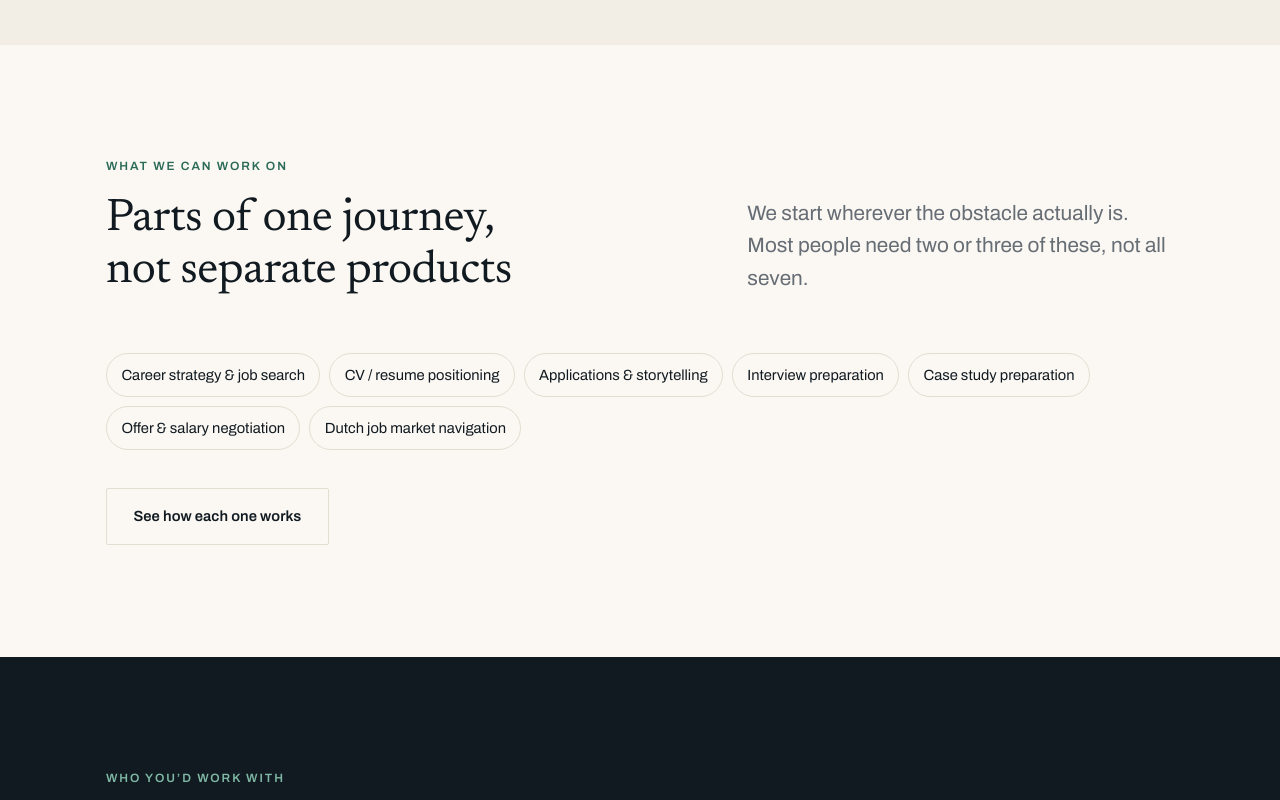
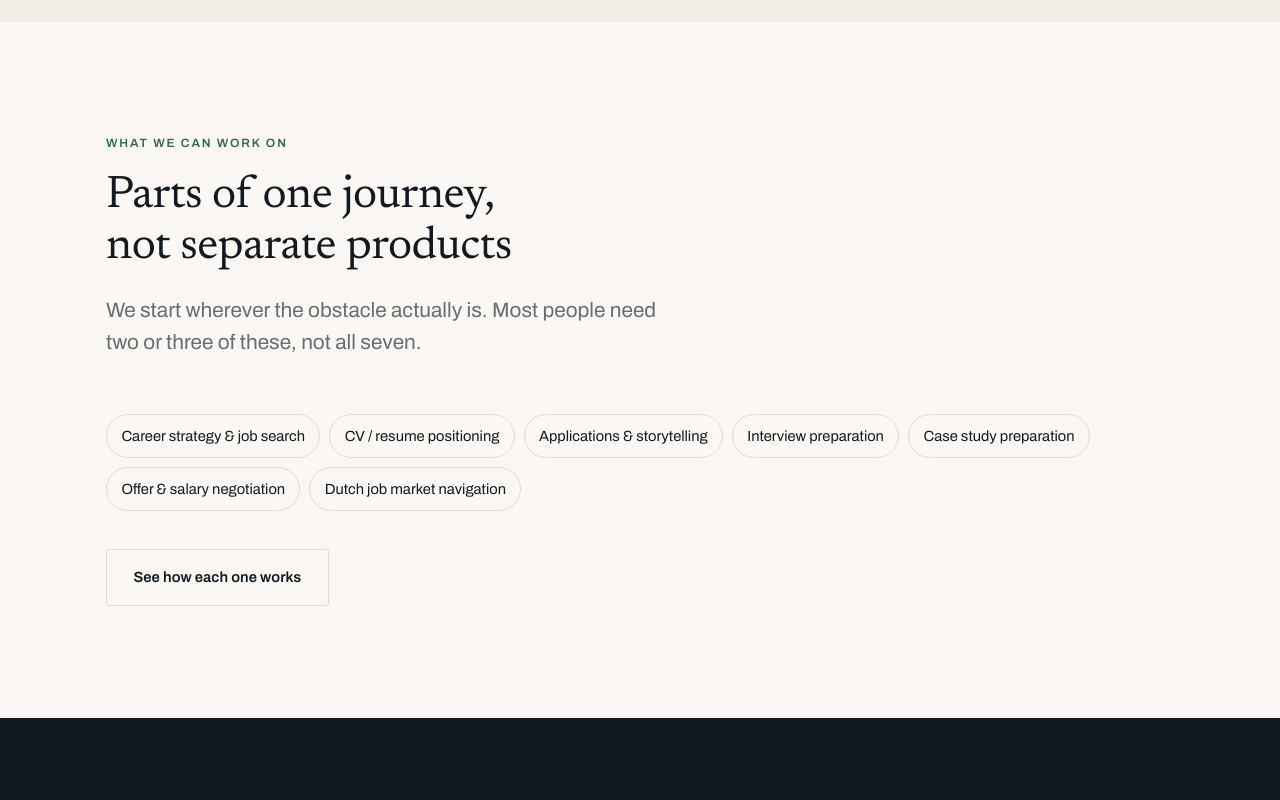
Before and after one commit to seabridgeadvisory-oss/gethired-international, a plain HTML site: page index.html in a window 1280 px wide. Shown: the part 1380-2180 px from the top of the page. Drawn offline with Linux system fonts and the light colour scheme.

Commit message:
Align section heads to one edge

```diff
--- a/index.html
+++ b/index.html
@@ -211,23 +211,17 @@
      the head becomes two columns: label and headline left, lede right,
      with the lede's last line sitting on the headline's baseline. */
   @media (min-width: 900px) {
+    /* One left edge for the whole section head: eyebrow, headline and lede
+       all start at the same x, on every band and every page. 640px keeps the
+       headline line-breaks the layout was designed around. */
     .section-head {
-      max-width: none;
-      grid-template-columns: minmax(0, 1.15fr) minmax(0, 0.85fr);
-      column-gap: clamp(2.2rem, 5vw, 4.5rem);
+      max-width: 640px;
       row-gap: 1.1rem;
-      align-items: start;
     }
-    .section-head > * { grid-column: 1; }
     .section-head > .lede {
-      grid-column: 2;
-      grid-row: 2;          /* beside the headline: eyebrow, then h2 */
-      align-self: end;
-      max-width: 44ch;
-      margin-bottom: 0.2rem;
+      max-width: 48ch;
+      margin-top: 0.15rem;
     }
-    /* inner pages carry a breadcrumb first, which pushes the headline down a row */
-    .section-head:has(.crumb) > .lede { grid-row: 3; }
   }
   /* seven services in three columns: the odd one out was left with a stray
      vertical divider beside it and a third-width rule underneath */
@@ -274,7 +268,7 @@
     .cta-row .btn { width: 100%; }
   }
 
-  .cta-note { font-size: var(--step-s); color: var(--muted); max-width: 34ch; }
+  .cta-note { font-size: var(--step-s); color: var(--muted); max-width: 46ch; }
   .band--ink .cta-note { color: var(--muted-dk); }
 
   /* ---------- header ---------- */
```
